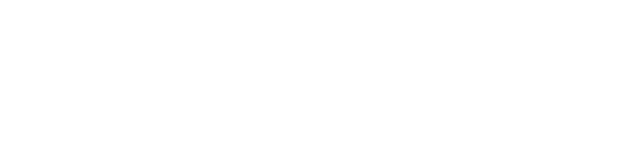
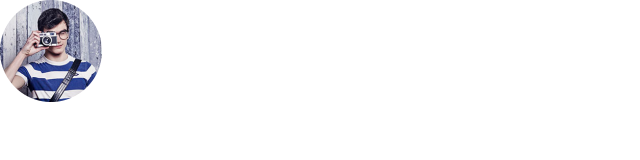
Before and after one commit to js-tasks-ru/htmlcss-20230227_veroncher, a website: page 06-lection4/01-avatar/index.html in a window 1280 px wide. Shown: the whole page, without its empty margins (0-640 px from the left). Drawn offline with Linux system fonts and the light colour scheme; files whose address does not match are found by name.

Commit message:
add solution for dz6-avatar

```diff
--- a/06-lection4/01-avatar/avatar.css
+++ b/06-lection4/01-avatar/avatar.css
@@ -0,0 +1,10 @@
+.img-wrap {
+    height: 102px;
+    width: 102px;
+}
+
+.img-wrap img {
+    width: 100%;
+    height: 100%;
+    object-fit: cover;
+}
--- a/06-lection4/01-avatar/index.html
+++ b/06-lection4/01-avatar/index.html
@@ -1,11 +1,16 @@
 <!DOCTYPE html>
 <!-- Страница с аватаром -->
 <html lang="ru">
-    <head>
-        <link rel="stylesheet" href="../../assets/css/main.css">
-        <link rel="stylesheet" href="./avatar.css">
-    </head>
-    <body>
 
-    </body>
+<head>
+    <link rel="stylesheet" href="../../assets/css/main.css">
+    <link rel="stylesheet" href="./avatar.css">
+</head>
+
+<body>
+    <div class="img-wrap">
+        <img src="D:\GitHub\htmlcss-20230227_veroncher\assets\images\Ellipse 1.png" alt="Аватар">
+    </div>
+</body>
+
 </html>
```
Also changed, not shown: assets/images/Ellipse 1.png (added).
